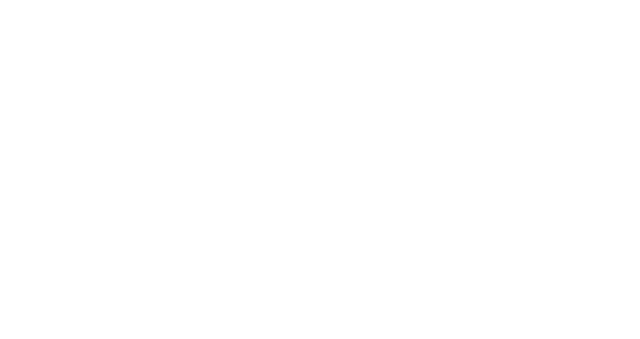
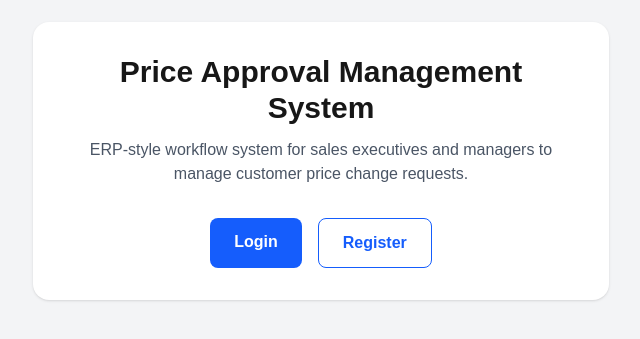
Before and after one commit to NahlaP/price-approval-management-system, a Next.js app in the folder frontend/: page / in a window 1280 px wide. Before the commit this address had no page. Shown: the part 239-578 px from the top of the page, without its empty margins (319-959 px from the left). Built offline with nearby package versions, Linux system fonts and the light colour scheme.

Commit message:
Connect frontend to deployed backend

```diff
--- a/frontend/app/page.tsx
+++ b/frontend/app/page.tsx
@@ -1,5 +1,34 @@
-import { redirect } from "next/navigation";
+import Link from "next/link";
 
 export default function Home() {
-  redirect("/login");
+  return (
+    <main className="min-h-screen flex items-center justify-center bg-gray-100 px-4">
+      <div className="w-full max-w-xl bg-white rounded-2xl shadow p-8 text-center">
+        <h1 className="text-3xl font-bold mb-3">
+          Price Approval Management System
+        </h1>
+
+        <p className="text-gray-600 mb-8">
+          ERP-style workflow system for sales executives and managers to manage
+          customer price change requests.
+        </p>
+
+        <div className="flex gap-4 justify-center">
+          <Link
+            href="/login"
+            className="bg-blue-600 text-white px-6 py-3 rounded-lg font-semibold"
+          >
+            Login
+          </Link>
+
+          <Link
+            href="/register"
+            className="border border-blue-600 text-blue-600 px-6 py-3 rounded-lg font-semibold"
+          >
+            Register
+          </Link>
+        </div>
+      </div>
+    </main>
+  );
 }
```
